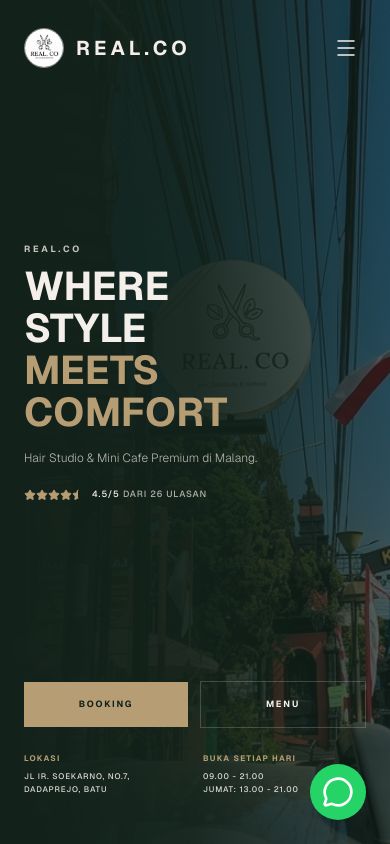
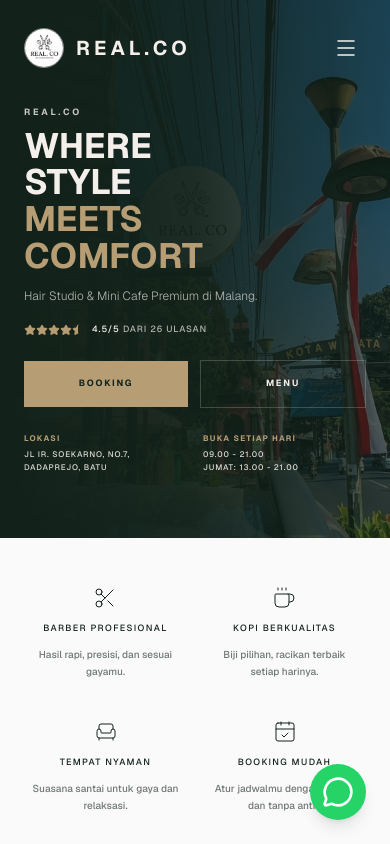
Before and after one commit to yusronbernardoo/realco-website, a Next.js app: page / in a window 390 px wide. Shown: the top 844 px of the page. Built offline with nearby package versions, Linux system fonts and the light colour scheme.

Commit message:
Remove forced mobile full-height to prevent empty gaps on tall phones

```diff
--- a/src/app/page.tsx
+++ b/src/app/page.tsx
@@ -14,28 +14,26 @@ export default function Home() {
   return (
     <div>
       {/* HERO SECTION */}
-      <section className="relative min-h-[100dvh] bg-forest-dark flex flex-col overflow-hidden pt-[80px] pb-8 lg:pt-20 lg:pb-0">
-        <div className="max-w-6xl mx-auto w-full px-6 flex flex-col lg:flex-row relative z-10 flex-grow">
+      <section className="relative min-h-min lg:min-h-[100dvh] bg-forest-dark flex items-center overflow-hidden pt-[90px] pb-12 lg:pt-20 lg:pb-0">
+        <div className="max-w-6xl mx-auto w-full px-6 flex flex-col lg:flex-row relative z-10">
 
           {/* Text Section */}
-          <div className="w-full lg:w-[50%] flex flex-col justify-between lg:justify-center flex-grow py-4 lg:py-12">
+          <div className="w-full lg:w-[50%] flex flex-col justify-center py-4 lg:py-12">
 
-            {/* TOP/CENTER CONTENT */}
-            <div className="flex-1 flex flex-col justify-center lg:justify-start">
             <p className="text-cream/80 font-bold tracking-[0.3em] text-[9px] sm:text-[10px] uppercase mb-2 lg:mb-3">
               REAL.CO
             </p>
-              <h1 className="font-serif text-[2.5rem] leading-[1.05] sm:text-5xl lg:text-[4rem] text-cream mb-4 font-bold">
+            <h1 className="font-serif text-[2.2rem] leading-[1.05] sm:text-5xl lg:text-[4rem] text-cream mb-3 font-bold">
               WHERE<br />STYLE<br />
               <span className="text-gold">MEETS<br />COMFORT</span>
             </h1>
 
-              <p className="text-cream/70 text-xs sm:text-sm md:text-base font-light leading-relaxed max-w-sm mb-5 lg:mb-6">
+            <p className="text-cream/70 text-xs sm:text-sm md:text-base font-light leading-relaxed max-w-sm mb-4 lg:mb-6">
               Hair Studio & Mini Cafe Premium di Malang.
             </p>
 
             {/* Google Rating */}
-              <div className="flex items-center gap-2">
+            <div className="flex items-center gap-2 mb-6">
               <div className="flex text-gold">
                 {[1, 2, 3, 4].map(i => <Star key={i} className="w-3 h-3 sm:w-4 sm:h-4 fill-current" />)}
                 <StarHalf className="w-3 h-3 sm:w-4 sm:h-4 fill-current" />
@@ -44,12 +42,9 @@ export default function Home() {
                 <span className="text-cream">4.5/5</span> DARI 26 ULASAN
               </div>
             </div>
-            </div>
 
-            {/* BOTTOM CONTENT (Anchored to bottom of screen on mobile) */}
-            <div className="mt-8 lg:mt-12 flex flex-col gap-6 lg:gap-8 w-full">
             {/* Buttons */}
-              <div className="flex flex-row items-center gap-3 w-full">
+            <div className="flex flex-row items-center gap-3 mb-6 lg:mb-8 w-full">
               <Link
                 href="/booking"
                 className="flex-1 bg-gold text-forest-dark px-4 py-4 lg:px-10 text-[9px] sm:text-[10px] font-bold tracking-[0.2em] hover:bg-cream transition-colors uppercase text-center"
@@ -67,21 +62,21 @@ export default function Home() {
             {/* Info */}
             <div className="flex flex-row gap-4 sm:gap-10 text-[8px] sm:text-[10px] tracking-[0.1em] sm:tracking-[0.15em] font-medium uppercase justify-between w-full">
               <div className="flex-1">
-                  <p className="mb-1.5 text-gold font-bold tracking-[0.15em] sm:tracking-[0.2em]">LOKASI</p>
+                <p className="mb-1 text-gold font-bold tracking-[0.15em] sm:tracking-[0.2em]">LOKASI</p>
                 <p className="text-cream/90 leading-relaxed">
                   Jl Ir. Soekarno, No.7,<br />
                   Dadaprejo, Batu
                 </p>
               </div>
               <div className="flex-1">
-                  <p className="mb-1.5 text-gold font-bold tracking-[0.15em] sm:tracking-[0.2em]">BUKA SETIAP HARI</p>
+                <p className="mb-1 text-gold font-bold tracking-[0.15em] sm:tracking-[0.2em]">BUKA SETIAP HARI</p>
                 <p className="text-cream/90 leading-relaxed">
                   09.00 - 21.00 <br />
                   Jumat: 13.00 - 21.00
                 </p>
               </div>
             </div>
-            </div>
+
           </div>
         </div>
 
```
Lines whose indentation alone changed are shown as unchanged.
